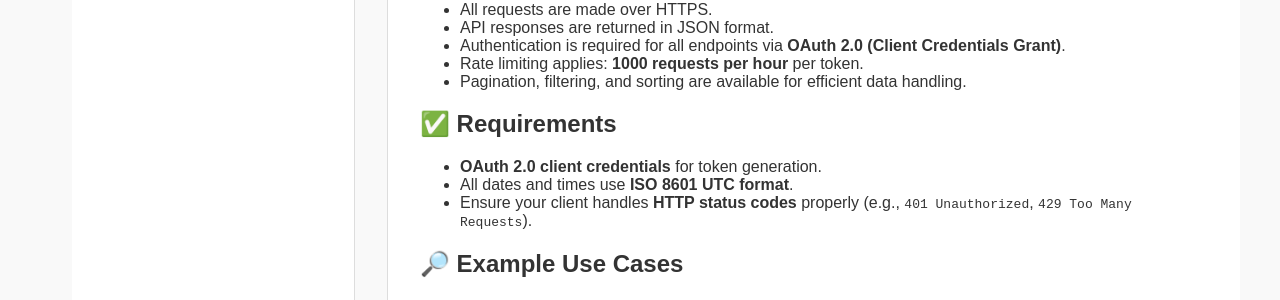
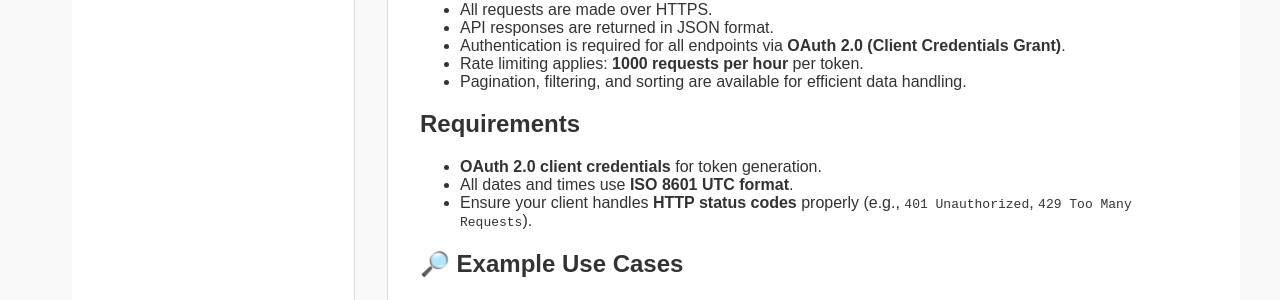
Before and after one commit to smarvin/gl-copy-site, a Jekyll site: the page built from docs/topic-one.md, in a window 1280 px wide. Shown: the part 419-719 px from the top of the page. Built offline with Jekyll 4.4.1, drawn with Linux system fonts in a browser that asks for light colours.

```diff
--- a/docs/topic-one.md
+++ b/docs/topic-one.md
@@ -18,7 +18,7 @@ The Tasks API enables teams, project management tools, productivity apps, and wo
 - Rate limiting applies: **1000 requests per hour** per token.
 - Pagination, filtering, and sorting are available for efficient data handling.
 
-## ✅ Requirements
+## Requirements
 - **OAuth 2.0 client credentials** for token generation.
 - All dates and times use **ISO 8601 UTC format**.
 - Ensure your client handles **HTTP status codes** properly (e.g., `401 Unauthorized`, `429 Too Many Requests`).
```
